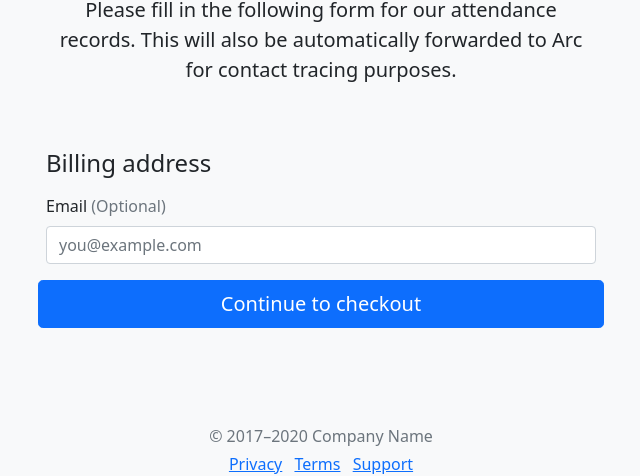
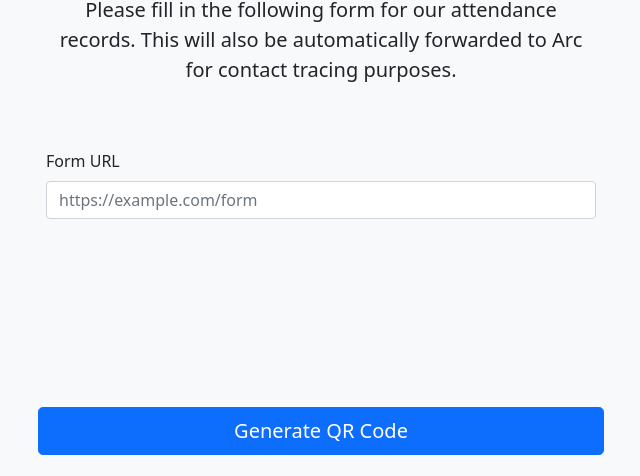
Before and after one commit to MedRevue/medrevue-qrcode, a website: page index.html in a window 1280 px wide. Shown: the part 330-806 px from the top of the page, without its empty margins (319-959 px from the left). Drawn offline with nearby package versions, Linux system fonts and the light colour scheme.

Commit message:
Add example QR code functionality

```diff
--- a/index.html
+++ b/index.html
@@ -27,24 +27,28 @@
       <div class="row g-3">
         <div class="col-lg-3"></div>
         <div class="col-lg-6">
-          <h4 class="mb-3">Billing address</h4>
-            <div class="row g-3">
-              <div class="col-12">
-                <label for="email" class="form-label">Email <span class="text-muted">(Optional)</span></label>
-                <input type="email" class="form-control" id="email" placeholder="you@example.com">
-                <div class="invalid-feedback">
-                  Please enter a valid email address for shipping updates.
-                </div>
+          <div class="row g-3">
+            <div class="col-12">
+              <label for="form-url" class="form-label">Form URL</label>
+              <input class="form-control" id="form-url" placeholder="https://example.com/form">
+              <div class="invalid-feedback">
+                Please enter a valid form URL.
               </div>
+            </div>
 
-            <button class="w-100 btn btn-primary btn-lg" type="submit">Continue to checkout</button>
+            <div class="col-12" id="qr-code-container">
+              <!-- QR Code inserted here by JS -->
+              <canvas id="qr-code-canvas"></canvas>
+            </div>
+
+            <button class="w-100 btn btn-primary btn-lg" id="generate-qr-code">Generate QR Code</button>
         </div>
         <div class="col-lg-3"></div>
       </div>
     </main>
 
     <footer class="my-5 pt-5 text-muted text-center text-small">
-      <p class="mb-1">© 2017–2020 Company Name</p>
+      <p class="mb-1">© 2021 UNSW Medical Revue Society</p>
       <ul class="list-inline">
         <li class="list-inline-item"><a href="#">Privacy</a></li>
         <li class="list-inline-item"><a href="#">Terms</a></li>
@@ -53,6 +57,8 @@
     </footer>
   </div>
 
+  <script src="js/qrcode.min.js"></script>
   <script src="https://cdn.jsdelivr.net/npm/bootstrap@5.0.0-beta1/dist/js/bootstrap.bundle.min.js" integrity="sha384-ygbV9kiqUc6oa4msXn9868pTtWMgiQaeYH7/t7LECLbyPA2x65Kgf80OJFdroafW" crossorigin="anonymous"></script>
+  <script src="js/main.js"></script>
 </body>
 </html>
--- /dev/null
+++ b/js/main.js
@@ -0,0 +1,12 @@
+"use strict";
+
+let btn = document.getElementById("generate-qr-code");
+let urlInput = document.getElementById("form-url");
+let canvas = document.getElementById("qr-code-canvas");
+
+btn.addEventListener("click", function (e) {
+  QRCode.toCanvas(cavnvas, 'sample text', function (error) {
+    if (error) console.error(error)
+    console.log('success!');
+  })
+});
```
